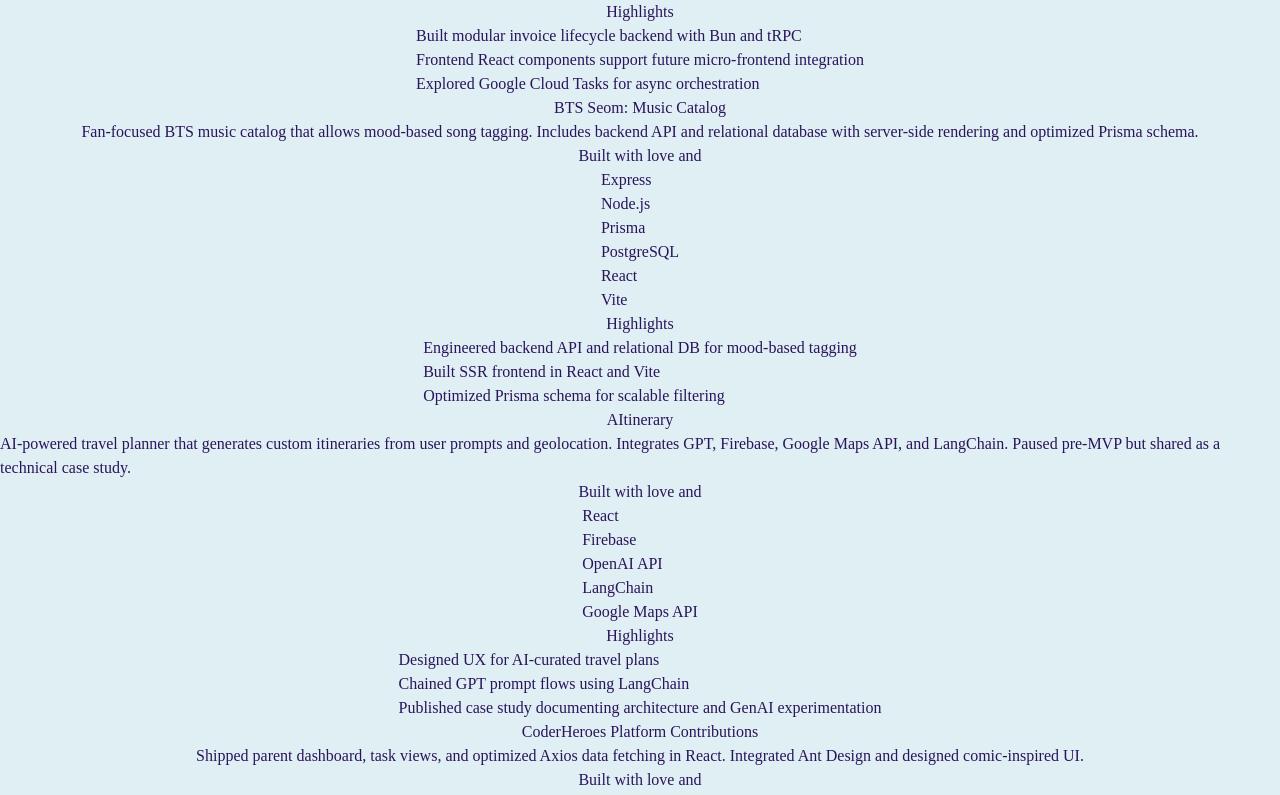
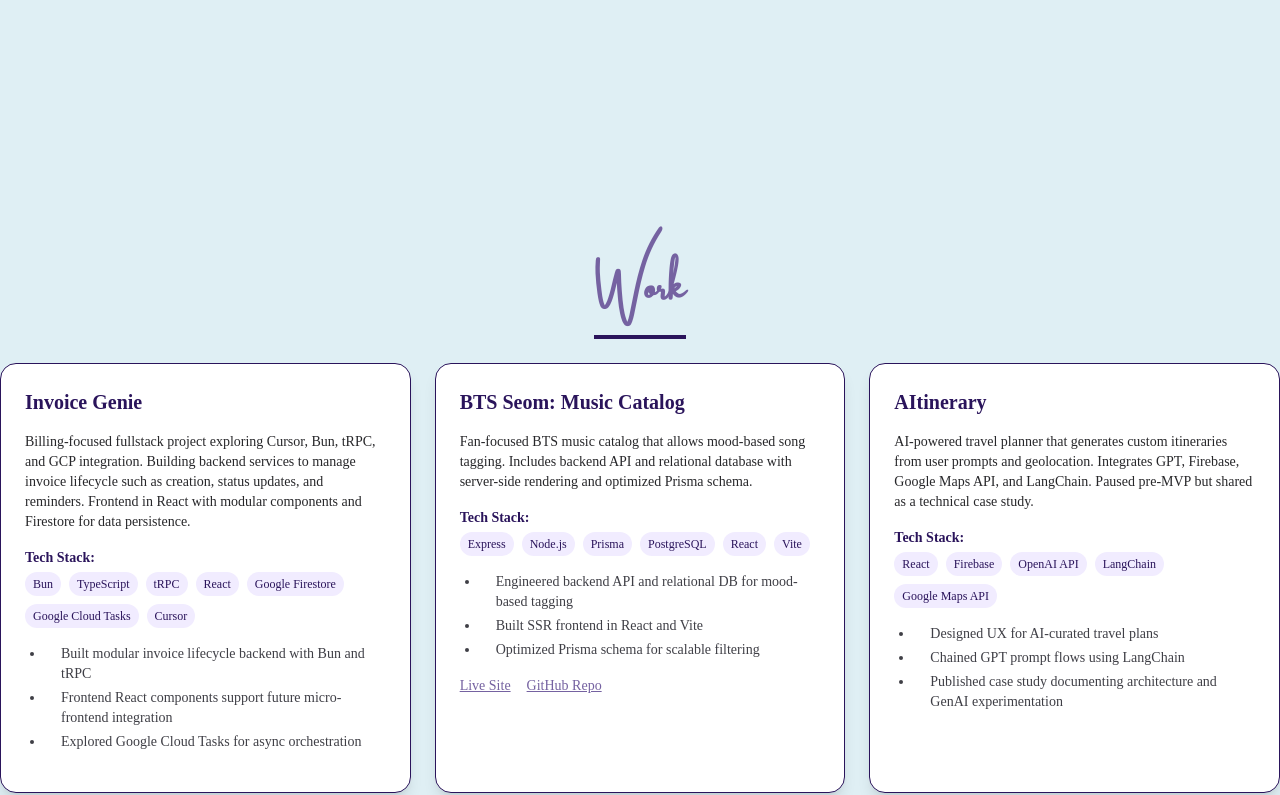
Before and after one commit to JessWillCode/jess-portfolio, a React (Create React App) app: page / in a window 1280 px wide. Shown: the part 590-1385 px from the top of the page. Built offline with nearby package versions, Linux system fonts and the light colour scheme.

Commit message:
completed styling and updated links for work section and projects

```diff
--- a/src/components/About.jsx
+++ b/src/components/About.jsx
@@ -6,7 +6,7 @@
         <div className='flex flex-col justify-center items-center w-full h-full'>
             <div className='max-w-[1000px] w-full grid grid-cols-1 gap-8'>
                 <div className=' w-full text-center pb-8'>
-                    <p className='w-full text-4xl text-[#7562a1] font-bold font-[Amsterdam4] inline border-b-4 border-[#2a145b] '>About</p>
+                    <p className='w-full text-4xl text-[#7562a1] font-bold font-[Amsterdam4] inline border-b-4 border-[#2a145b]'>About</p>
                 </div>
                 </div>
                 <div className='max-w-[1000px] w-full grid sm:grid-cols-2 gap-8 px-4 pt-4 mt-4 px-20'>
--- a/src/components/Project.jsx
+++ b/src/components/Project.jsx
@@ -1,23 +1,58 @@
+import projects from "../projects";
 
 export const Project = (props) => {
     const { project } = props;
     return (
-            <section className='flex flex-col justify-center items-center w-full h-full'>
-                <h2>{project.title}</h2>
-                <h3>{project.description}</h3>
-                <h3>Built with love and</h3>
-                <div key={project.title}>
-                    <ul>
-                        {project.tech_stack.map(tech => (<li>{tech}</li>))}
-                    </ul>
+        <div className="bg-white dark:bg-[#1a132f] shadow-lg rounded-2xl p-6 border border-[#2a145b] hover:scale-[1.02] transition-transform duration-200">
+            <h2 className="text-xl font-bold dark:text-[#cbb6ff] mb-4">{project.title}</h2>
+            <p className="text-zinc-800 dark:text-zinc-200 text-sm mb-4">{project.description}</p>
+
+            <div className="mb-4">
+                <h3 className="font-semibold text-[#2a145b] dark:text-[#cbb6ff] mb-1 text-sm">Tech Stack:</h3>
+                <div className="flex flex-wrap gap-2">
+                    {project.tech_stack.map((tech, i) => (
+                        <span
+                            key={i}
+                            className="text-xs bg-[#f1ecff] dark:bg-[#2e1e5c] text-[#2a145b] dark:text-[#cbb6ff] px-2 py-1 rounded-full">
+              {tech}
+            </span>
+                    ))}
                 </div>
-                <h3>Highlights</h3>
-                <div key={project.title}>
-                    <ul>
-                        {project.highlights.map(bullet => (<li>{bullet}</li>))}
-                    </ul>
+            </div>
+
+            <ul className="list-disc pl-5 text-zinc-700 dark:text-zinc-300 text-sm space-y-1 mb-4">
+                {project.highlights.map((item, i) => (<li key={i}>{item}</li>))}
+            </ul>
+
+            {project.links && (
+                <div className="mt-2 flex gap-4">
+                    {project.links.deployed_site && (
+                        <a
+                            href={project.links.deployed_site}
+                            target="_blank"
+                            rel="noopener noreferrer"
+                            className="text-sm text-[#7562a1] underline hover:opacity-80">Live Site
+                        </a>
+                    )}
+                    {project.links.github_repo && (
+                        <a
+                            href={project.links.github_repo}
+                            target="_blank"
+                            rel="noopener noreferrer"
+                            className="text-sm text-[#7562a1] underline hover:opacity-80">GitHub Repo
+                        </a>
+                    )}
+                    {project.links.case_study && (
+                        <a
+                            href={project.links.case_study}
+                            target="_blank"
+                            rel="noopener noreferrer"
+                            className="text-sm text-[#7562a1] underline hover:opacity-80">Case Study
+                        </a>
+                    )}
                 </div>
-            </section>
+            )}
+        </div>
     )
 }
 
--- a/src/components/Work.jsx
+++ b/src/components/Work.jsx
@@ -1,18 +1,22 @@
 import Project from "./Project";
 import projects from "../projects";
+import React from "react";
 
 const Work = () => {
   return (
-    <div name='work' className='w-full md:h-screen'>
-          <div className='flex flex-col justify-center items-center w-full h-full'>
-            <p className='text-4xl text-[#7562a1] font-[Amsterdam4] font-bold inline border-b-4 border-[#2a145b] pb-8'>Work</p>
-              {
-                  projects.map(project => (
-                      <Project key={project.title} project={project} />
-                  ))
-              }
+      <section className="py-12 pb-20 mx-auto">
+        <div className="w-full text-center pb-14">
+            <h2 className="w-full text-4xl text-[#7562a1] font-bold font-[Amsterdam4] inline border-b-4 border-[#2a145b]">
+          Work
+        </h2>
         </div>
-    </div>
+
+        <div className="grid grid-cols-1 sm:grid-cols-2 lg:grid-cols-3 gap-6 mx-auto max-w-7xl">
+          {projects.map((project, index) => (
+              <Project key={index} project={project} />
+          ))}
+        </div>
+      </section>
   )
 }
 
--- a/src/projects.js
+++ b/src/projects.js
@@ -35,8 +35,8 @@
 "Optimized Prisma schema for scalable filtering"
 ],
 "links": {
-"deployed_site": "Deployed Site",
-"github_repo": "GitHub Repo"
+"deployed_site": "https://bts-seom-frontend.onrender.com",
+"github_repo": "https://github.com/JessWillCode/bts-seom/tree/main"
 }
 },
 {
@@ -72,7 +72,12 @@
 "Reduced frontend load times by 20%",
 "Enhanced UX with comic-themed UI and Ant Design components",
 "Increased test coverage and reduced bugs post-release"
-]
+],
+    "links": {
+        "deployed_site": "https://bts-seom-frontend.onrender.com",
+        "github_repo": "https://github.com/JessWillCode/coder-heroes-fe",
+        "case_study": "https://www.figma.com/slides/zgaoTK3yaSLsRpZajrXW8V/Coderheroes-UX-UI-Case-Study?node-id=12-656&t=UIHyuQsjB9l9y4UA-1"
+    }
 },
 {
 "title": "Underdog Devs Auth0 Refactor",
@@ -89,7 +94,11 @@
 "Streamlined fullstack authentication flow",
 "Improved modularity and efficiency of login system",
 "Boosted test coverage to 85%"
-]
+],
+    "links": {
+        "deployed_site": "https://bts-seom-frontend.onrender.com",
+        "github_repo": "https://github.com/JessWillCode/coder-heroes-fe"
+    }
 },
 {
 "title": "Fullstack Academy Internal Tools",
```
